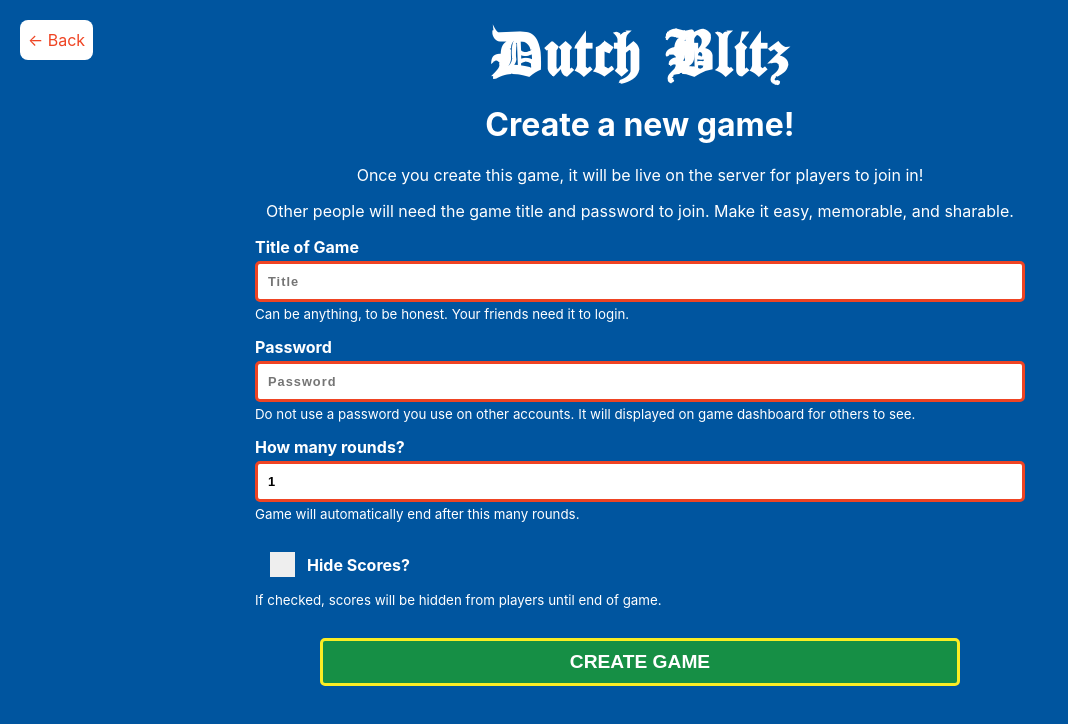
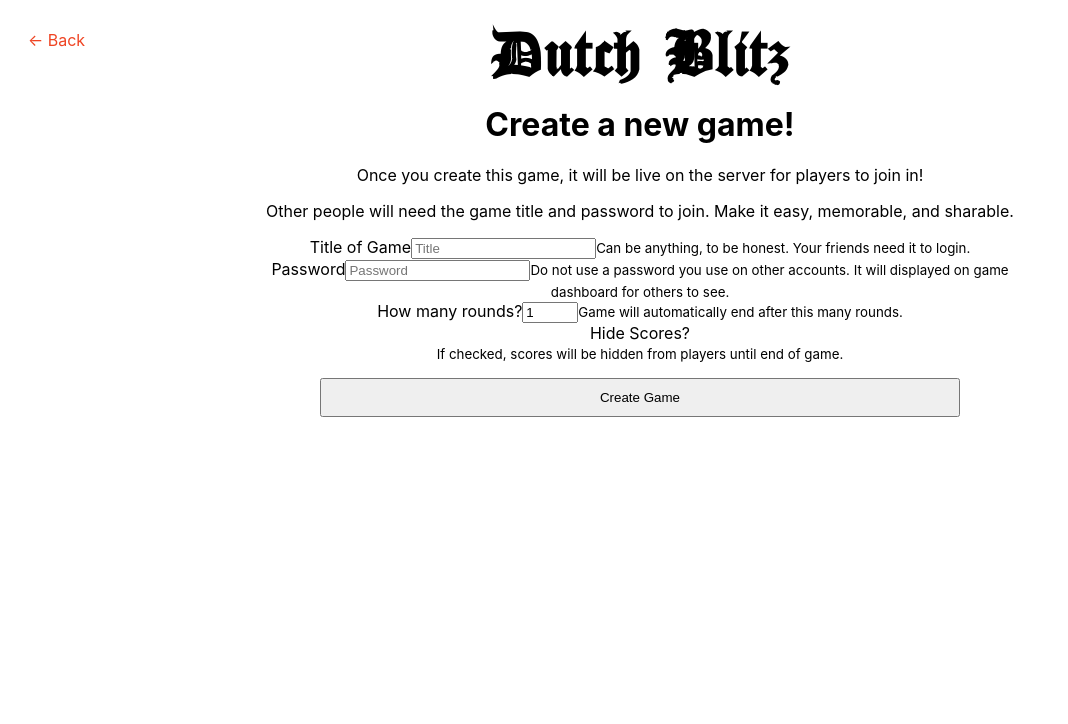
Before and after one commit to jacobdcastro/gamenightscore, a React app in the folder client/: page /create-game in a window 1280 px wide. Shown: the top 724 px of the page, without its empty margins (0-1068 px from the left). Built offline with nearby package versions, Linux system fonts and the light colour scheme; no server answers.

Commit message:
remove unused styles

```diff
--- a/client/src/styles/lobby/CurrentRoundHeader.sty.js
+++ b/client/src/styles/lobby/CurrentRoundHeader.sty.js
@@ -7,6 +7,7 @@
   ${props => props.updated && 'animation: notif 0.5s'}
   background-color: ${props => props.theme.blue};
   display: flex;
+  flex-direction: column;
   justify-content: center;
   align-items: center;
   margin-top: 10px;
--- a/client/src/styles/lobby/Lobby.sty.js
+++ b/client/src/styles/lobby/Lobby.sty.js
@@ -8,6 +8,13 @@
   text-align: center;
   overflow: hidden;
   /* background-color: ${props => props.theme.yellow}; */
+
+  .endGameBtn {
+    background-color: ${props => props.theme.orange};
+  }
+  .endGameBtn:hover {
+    background-color: ${props => props.theme.yellow};
+  }
 
   .infoTabWrapper {
     transition: 0.5s;
--- a/client/src/styles/pages/CreateGame.sty.js
+++ b/client/src/styles/pages/CreateGame.sty.js
@@ -4,9 +4,8 @@
   position: absolute;
   top: 0;
   left: 0;
-  background-color: ${props => props.theme.blue};
   text-align: center;
-  color: white;
+  color: black;
   min-height: 100vh;
   width: 100vw;
 
@@ -34,43 +33,13 @@
     max-width: 800px;
     margin: auto;
     margin-top: 10px;
-    div {
+    .inputDiv {
       text-align: left;
-      display: flex;
-      flex-direction: column;
-      justify-content: flex-start;
-      margin: 15px;
-
-      input {
-        margin: 4px 0;
-        border: 3px solid #ef4423;
-        font-weight: 600;
-        letter-spacing: 1px;
-        font-size: 0.8rem;
-      }
-
-      label {
-        font-weight: 700;
-      }
-
-      input[type='text'] {
-        padding: 10px;
-        border-radius: 5px;
-      }
-
-      input[type='number'] {
-        padding: 10px;
-        border-radius: 5px;
+      margin: 0 15px;
     }
   }
   .checkInput {
     flex-direction: column;
-
-      div {
-        display: flex;
-        flex-direction: row;
-        align-items: center;
-      }
 
     input[type='checkbox'] {
       float: left;
@@ -123,29 +92,24 @@
       -ms-transform: rotate(45deg);
       transform: rotate(45deg);
     }
-
-      label {
-        margin-left: 12px;
-      }
   }
 
   button {
     margin: 15px;
     padding: 10px 0;
     width: 80%;
-      border-radius: 5px;
-      font-size: 1.2rem;
-      font-weight: 600;
-      color: white;
-      text-decoration: none;
-      text-transform: uppercase;
-      border: 3px solid #faed24;
-      background-color: #168f45;
+    /* border-radius: 5px; */
+    /* font-size: 1.2rem; */
+    /* font-weight: 600; */
+    /* color: white; */
+    /* text-decoration: none; */
+    /* text-transform: uppercase; */
+    /* border: 3px solid #faed24; */
+    /* background-color: #168f45; */
   }
   button:hover {
     cursor: pointer;
   }
-  }
 `;
 
 export default CreateGameWrapper;
--- a/client/src/styles/pages/CreatePlayer.sty.js
+++ b/client/src/styles/pages/CreatePlayer.sty.js
@@ -3,12 +3,11 @@
 const CreatePlayerWrapper = styled.div`
   position: absolute;
   top: 0;
+  left: 0;
+  text-align: center;
+  color: black;
   min-height: 100vh;
   width: 100vw;
-  background-color: ${props => props.theme.blue};
-  text-align: center;
-  color: white;
-  /* padding: 20px 20px 50px; */
 
   .backLink {
     position: absolute;
@@ -34,33 +33,10 @@
     max-width: 800px;
     margin: auto;
     margin-top: 10px;
-    div {
+    .inputDiv {
       text-align: left;
-      display: flex;
-      flex-direction: column;
-      justify-content: flex-start;
-      margin: 15px;
-
-      input {
-        margin: 4px 0;
-        border: 3px solid #ef4423;
-        font-weight: 600;
-        letter-spacing: 1px;
-        font-size: 0.8rem;
-      }
-
-      label {
-        font-weight: 700;
-      }
-
-      input[type='text'] {
-        padding: 10px;
-        border-radius: 5px;
-      }
-      input[type='password'] {
-        padding: 10px;
-        border-radius: 5px;
-      }
+      margin: 0 15px;
+      width: 100%;
     }
 
     .deckBtns {
@@ -112,14 +88,6 @@
       margin: 15px;
       padding: 10px 0;
       width: 80%;
-      border-radius: 5px;
-      font-size: 1.2rem;
-      font-weight: 600;
-      color: white;
-      text-decoration: none;
-      text-transform: uppercase;
-      border: 3px solid #faed24;
-      background-color: #168f45;
     }
     button:hover {
       cursor: pointer;
--- a/client/src/styles/pages/Landing.sty.js
+++ b/client/src/styles/pages/Landing.sty.js
@@ -3,9 +3,9 @@
 const LandingWrapper = styled.div`
   position: absolute;
   top: 0;
-  background-color: ${props => props.theme.blue};
+  /* background-color: ${props => props.theme.blue}; */
   text-align: center;
-  color: white;
+  color: black;
   height: 100%;
   padding: 0 0px;
   width: 100vw;
@@ -27,24 +27,17 @@
     flex-direction: column;
     justify-content: center;
     align-items: center;
-
     a {
       margin: 15px;
-      padding: 10px 0;
       width: 100%;
-      border-radius: 5px;
-      font-size: 1.2rem;
-      font-weight: 600;
-      color: white;
-      text-decoration: none;
-      text-transform: uppercase;
-      border: 3px solid ${props => props.theme.yellow};
+
     }
     .createGame {
-      background-color: ${props => props.theme.green};
+      background-color: ${props => props.theme.blue};
     }
     .joinGame {
-      background-color: ${props => props.theme.orange};
+      color: white;
+      background-color: ${props => props.theme.green};
     }
   }
 `;
```
Lines whose indentation alone changed are shown as unchanged.
